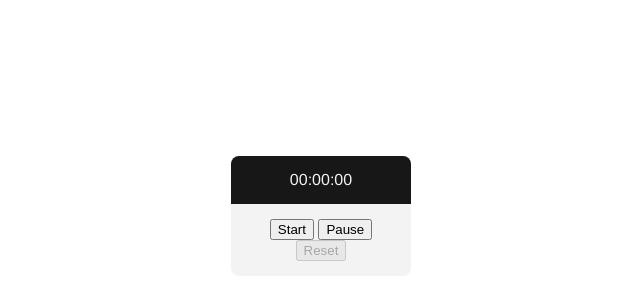
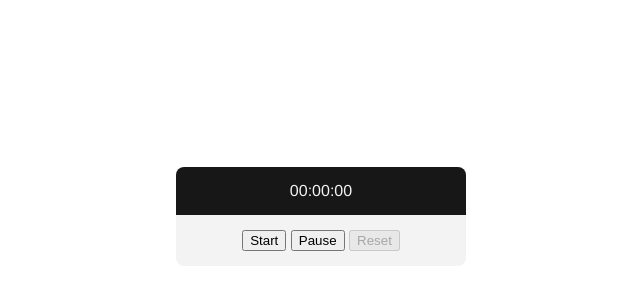
Before and after one commit to pablomaribondo/timer-js, a plain HTML site: page index.html in a window 1280 px wide. Shown: the part 192-492 px from the top of the page, without its empty margins (327-967 px from the left). Drawn offline with Linux system fonts and the light colour scheme.

Commit message:
README.md

```diff
--- a/assets/scss/main.scss
+++ b/assets/scss/main.scss
@@ -12,7 +12,7 @@ body {
 
   .timer {
     text-align: center;
-    width: 150px;
+    width: 260px;
     padding: 15px;
     color: #f3f3f3;
     background: #171717;
@@ -21,7 +21,7 @@ body {
 
   .buttons {
     text-align: center;
-    width: 150px;
+    width: 260px;
     padding: 15px;
     background: #f3f3f3;
     border-radius: 0 0 8px 8px;
```
Also changed, not shown: .github/screenshot.png (added), assets/css/main.css, 1 other file.
